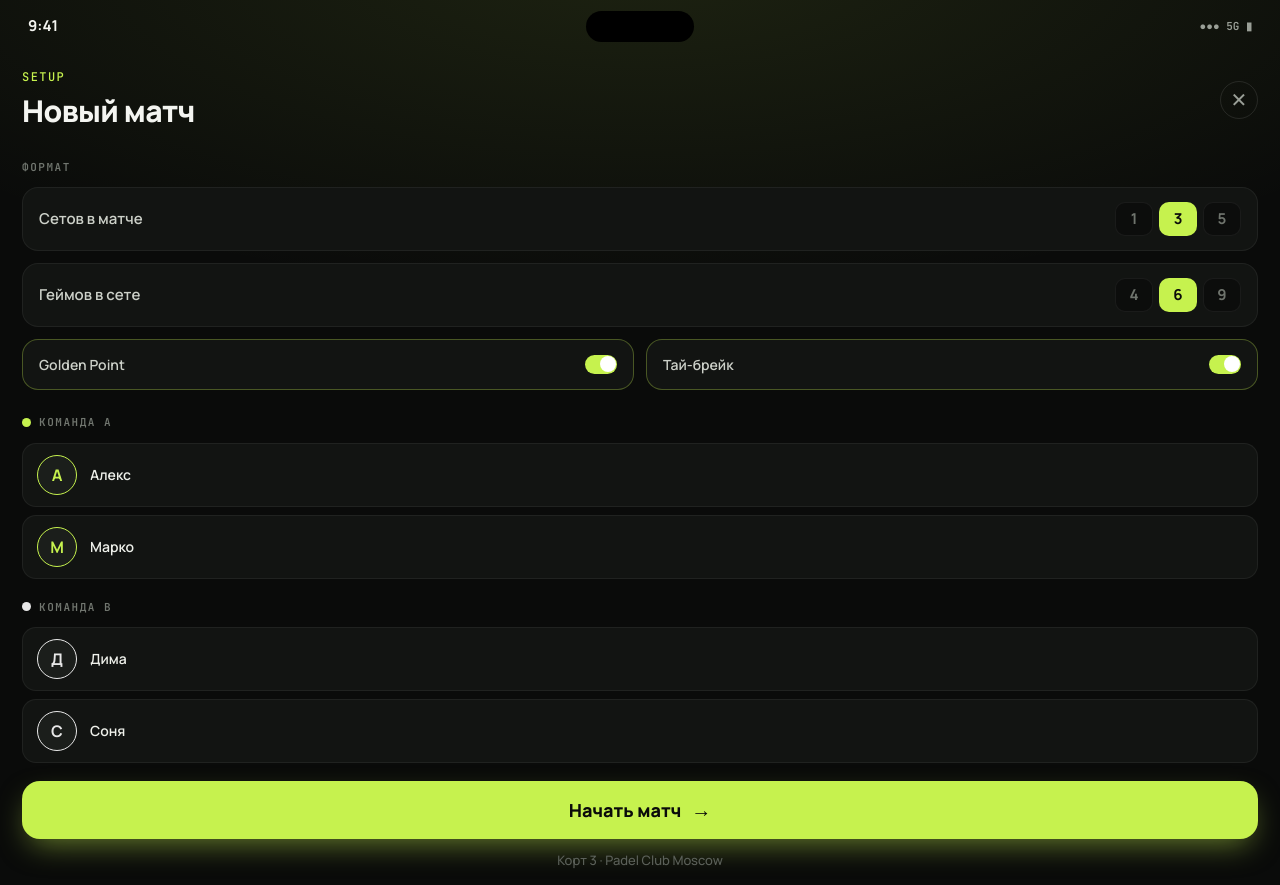
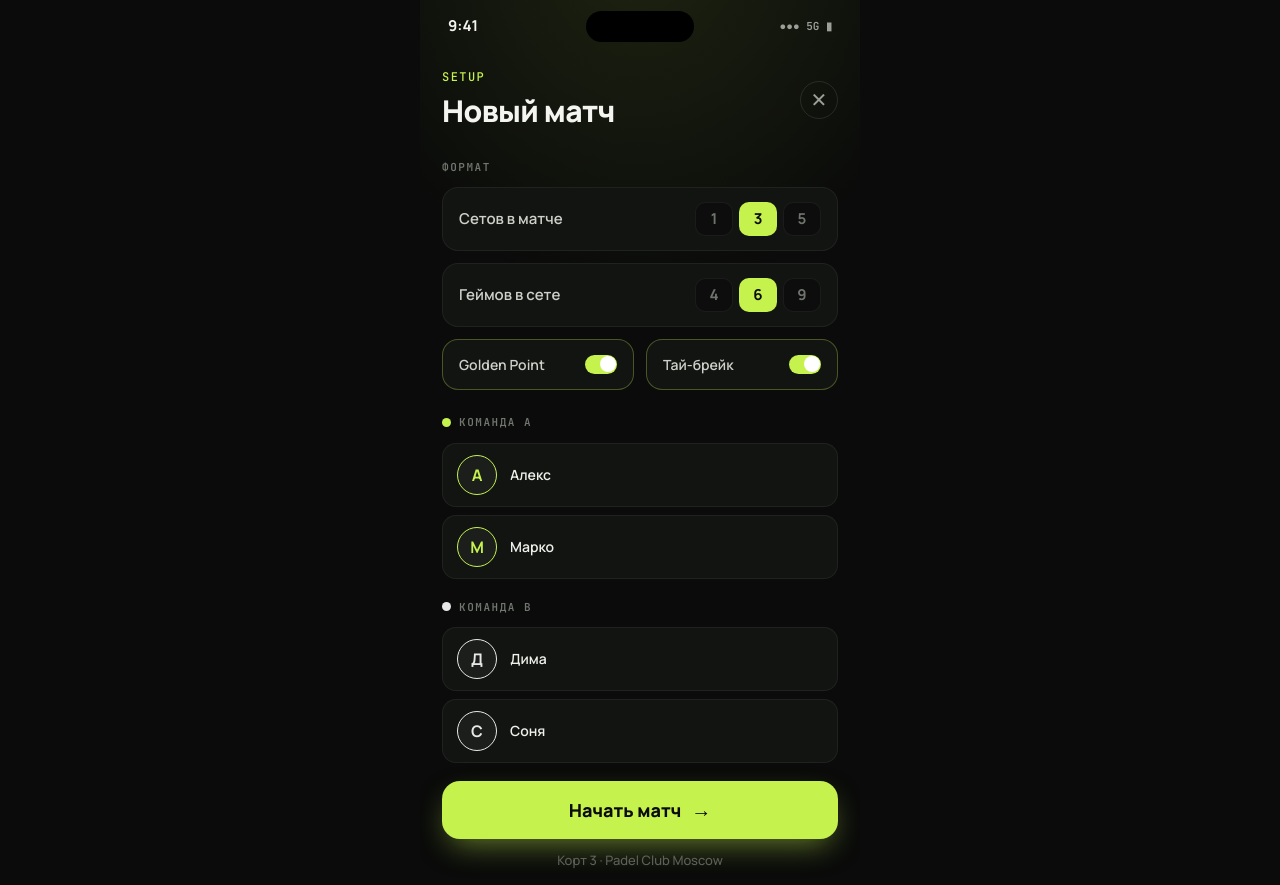
Before and after one commit to nikitasmg/padel-score, a Next.js app: page / in a window 1280 px wide. Built offline with nearby package versions, Linux system fonts and the light colour scheme.

Commit message:
Центрировать экран телефона колонкой на широких вьюпортах

```diff
--- a/components/PhoneScreen.tsx
+++ b/components/PhoneScreen.tsx
@@ -13,13 +13,15 @@
     ? "radial-gradient(120% 60% at 50% -5%,rgba(198,242,78,.12),transparent 55%),#0a0b0a"
     : "radial-gradient(130% 70% at 50% -5%,rgba(198,242,78,.10),transparent 55%),#0a0b0a";
   return (
+    <div className="min-h-screen w-full flex justify-center bg-bg">
       <div
-      className="relative min-h-screen w-full overflow-hidden"
+        className="relative w-full max-w-[440px] min-h-screen overflow-hidden"
         style={{ background: bg }}
       >
         <div className="absolute top-[11px] left-1/2 -translate-x-1/2 w-[108px] h-[31px] bg-black rounded-[20px] z-10" />
         {statusBar && <StatusBar />}
         {children}
       </div>
+    </div>
   );
 }
```
Also changed, not shown: 1 other file (tests, documents, lock files or other folders). Lines whose indentation alone changed are shown as unchanged.
